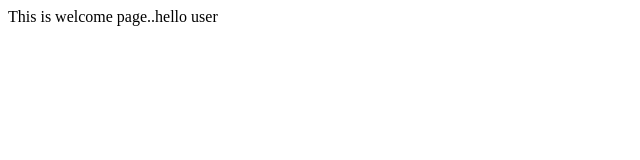
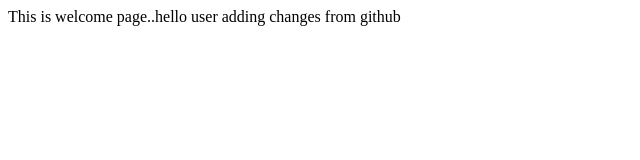
Before and after one commit to globant-sachin/SampleWebApplication, a plain HTML site: page WebContent/index.html in a window 1280 px wide. Shown: the whole page, without its empty margins (0-640 px from the left). Drawn offline with Linux system fonts and the light colour scheme.

Commit message:
Update index.html

```diff
--- a/WebContent/index.html
+++ b/WebContent/index.html
@@ -6,5 +6,6 @@
 </head>
 <body>
 This is welcome page..hello user
+adding changes from github
 </body>
 </html>
```
